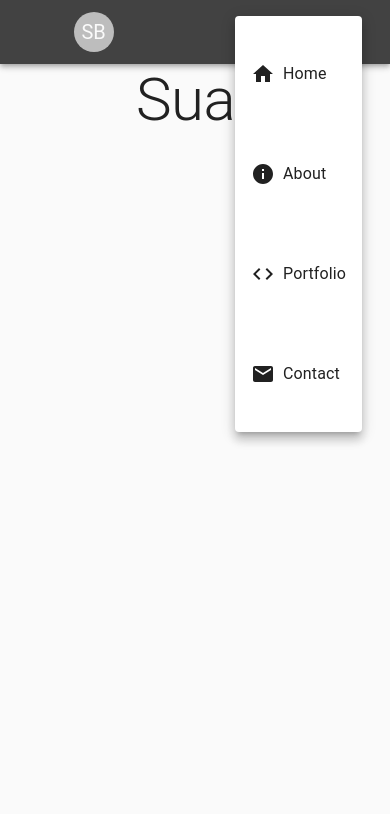
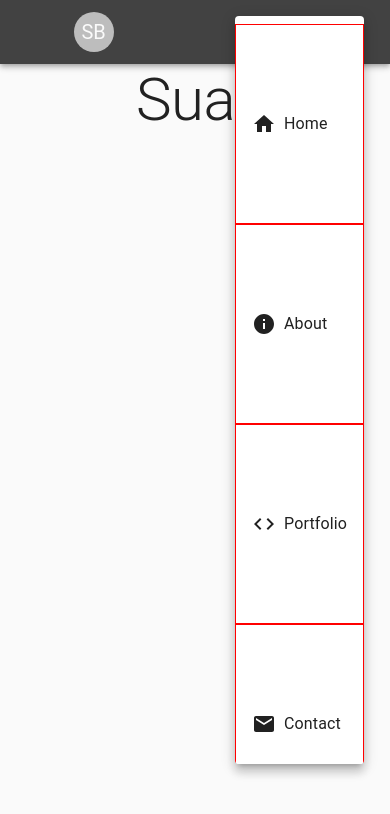
Before and after one commit to sbayrak/suatbayrak-portfolio-materialui, a React (Create React App) app: page / in a window 390 px wide. Both pictures are taken after a click on the button "show more". Shown: the top 814 px of the page. Built offline with nearby package versions, Linux system fonts and the light colour scheme.

Commit message:
Added another useStyles to Navbar

```diff
--- a/src/components/layout/Navbar.js
+++ b/src/components/layout/Navbar.js
@@ -10,6 +10,7 @@ import {
   CssBaseline,
   Menu,
   MenuItem,
+  makeStyles,
 } from '@material-ui/core';
 import MenuIcon from '@material-ui/icons/Menu';
 import HomeIcon from '@material-ui/icons/Home';
@@ -18,6 +19,17 @@ import CodeIcon from '@material-ui/icons/Code';
 import MailIcon from '@material-ui/icons/Mail';
 import '../../App.css';
 
+const useStyles2 = makeStyles((theme) => ({
+  mobileMenuItem: {
+    border: '1px solid red',
+    height: 200,
+    padding: theme.spacing(5),
+    [theme.breakpoints.down('xs')]: {
+      padding: theme.spacing(2),
+    },
+    width: '100%',
+  },
+}));
 const Navbar = () => {
   const styles = {
     mobileMenuLink: {
@@ -31,6 +43,7 @@ const Navbar = () => {
     },
   };
   const classes = useStyles();
+  const classes2 = useStyles2();
   const [anchorEl, setAnchorEl] = useState(null);
 
   const handleClick = (event) => {
@@ -50,7 +63,7 @@ const Navbar = () => {
       onClose={handleClose}
       className={classes.mobileMenuMenu}
     >
-      <MenuItem className={classes.mobileMenuItem}>
+      <MenuItem className={classes2.mobileMenuItem}>
         <Link href='/home' style={styles.mobileMenuLink}>
           <HomeIcon></HomeIcon>
           <Typography variant='span' style={{ paddingLeft: theme.spacing(1) }}>
@@ -58,7 +71,7 @@ const Navbar = () => {
           </Typography>
         </Link>
       </MenuItem>
-      <MenuItem onClick={handleClose} className={classes.mobileMenuItem}>
+      <MenuItem onClick={handleClose} className={classes2.mobileMenuItem}>
         <Link href='/about' style={styles.mobileMenuLink}>
           <InfoIcon></InfoIcon>
           <Typography variant='span' style={{ paddingLeft: theme.spacing(1) }}>
@@ -66,7 +79,7 @@ const Navbar = () => {
           </Typography>
         </Link>
       </MenuItem>
-      <MenuItem onClick={handleClose} className={classes.mobileMenuItem}>
+      <MenuItem onClick={handleClose} className={classes2.mobileMenuItem}>
         <Link href='/portfolio' style={styles.mobileMenuLink}>
           <CodeIcon></CodeIcon>
           <Typography variant='span' style={{ paddingLeft: theme.spacing(1) }}>
@@ -74,7 +87,7 @@ const Navbar = () => {
           </Typography>
         </Link>
       </MenuItem>
-      <MenuItem onClick={handleClose} className={classes.mobileMenuItem}>
+      <MenuItem onClick={handleClose} className={classes2.mobileMenuItem}>
         <Link href='/contact' style={styles.mobileMenuLink}>
           <MailIcon></MailIcon>
           <Typography variant='span' style={{ paddingLeft: theme.spacing(1) }}>
--- a/src/utils/styles.js
+++ b/src/utils/styles.js
@@ -61,9 +61,9 @@ const useStyles = makeStyles((theme) => ({
   mobileMenuItem: {
     border: '1px solid red',
     height: 100,
-    padding: theme.spacing(7),
+    padding: theme.spacing(5),
     [theme.breakpoints.down('xs')]: {
-      padding: theme.spacing(5),
+      padding: theme.spacing(2),
     },
     width: '100%',
   },
```
